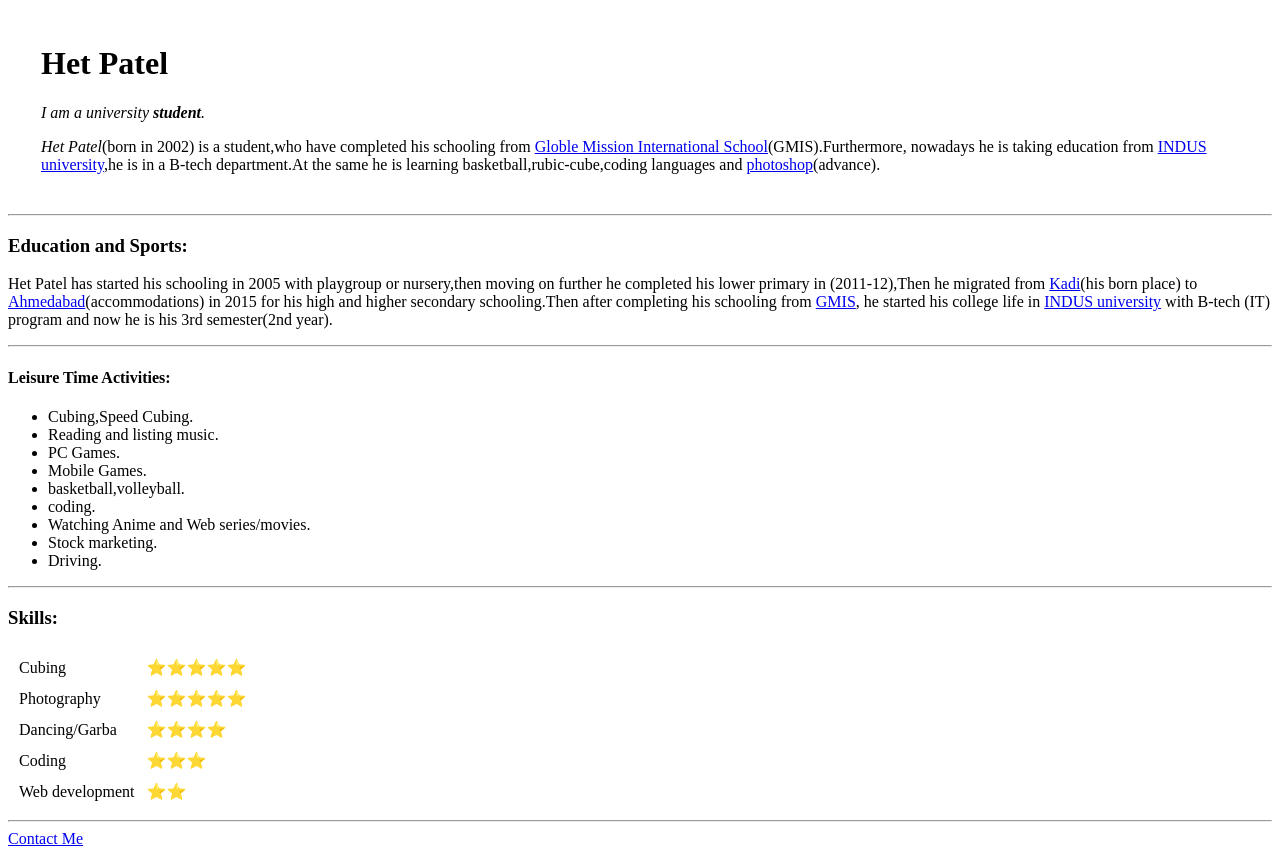
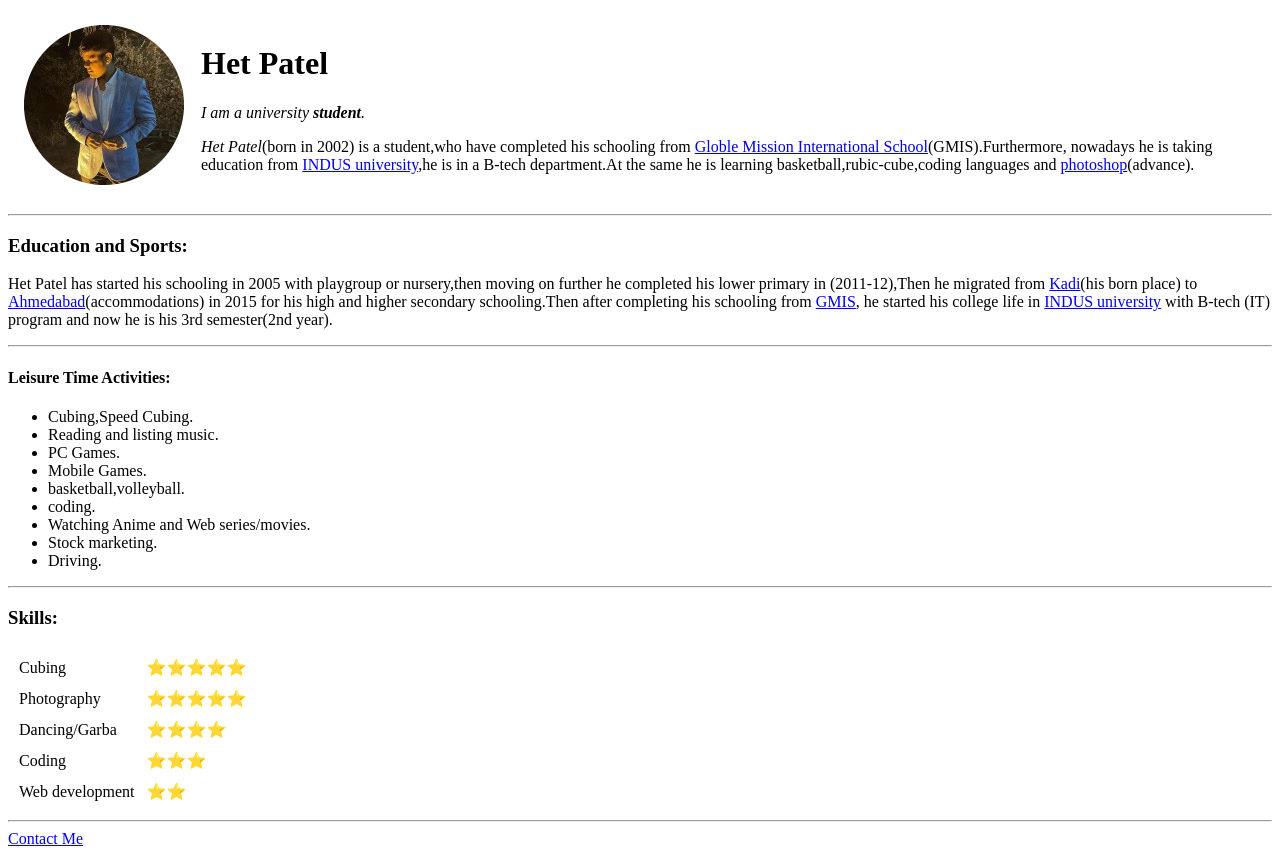
Before and after one commit to HetPatel1978/First-Website-, a plain HTML site: page index.html in a window 1280 px wide. Drawn offline with Linux system fonts and the light colour scheme.

Commit message:
Update index.html

```diff
--- a/index.html
+++ b/index.html
@@ -9,7 +9,7 @@
 <body>
   <table cellspacing="15">
     <tr>
-      <td><img src="het image.png" alt=""></td>
+      <td><img src="het image-modified.png" alt=""></td>
       <td>  <h1>Het Patel</h1>
         <p>
           <em>I am a university <strong>student</strong>.</em>
```
